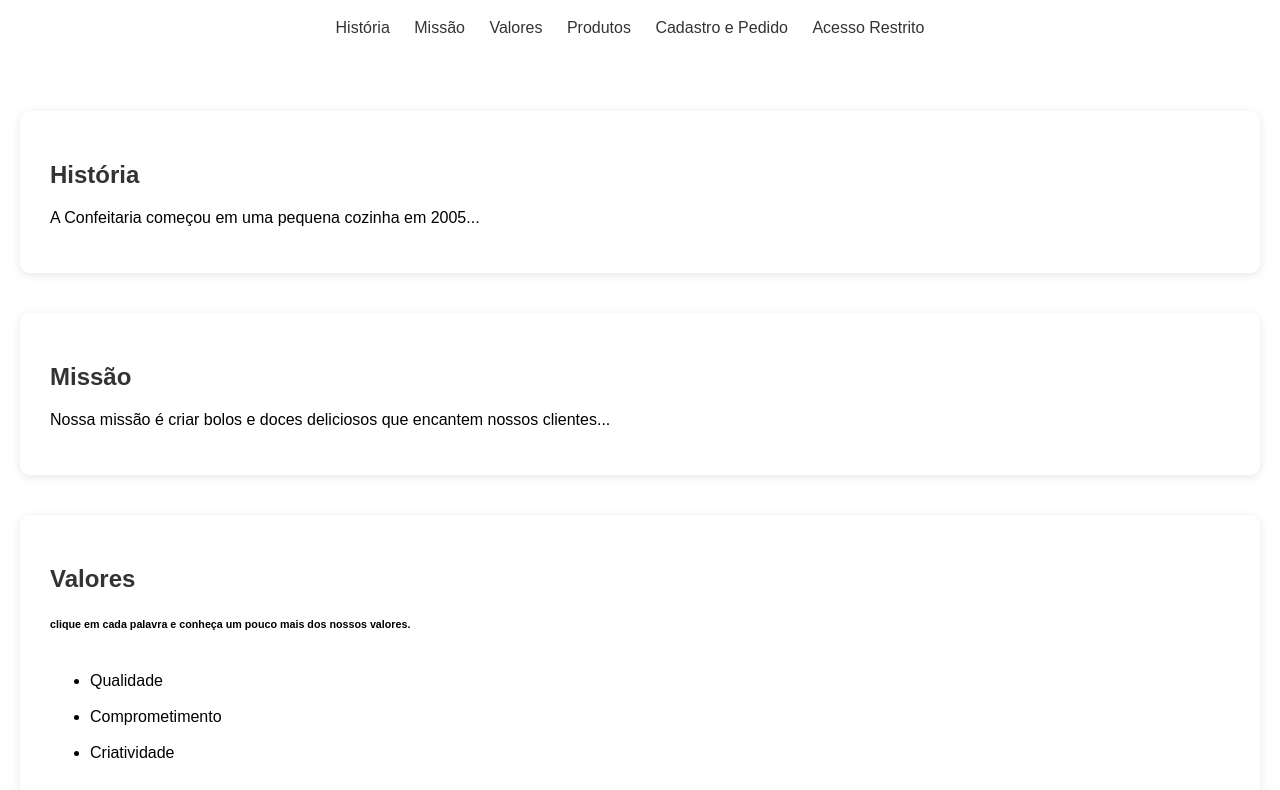
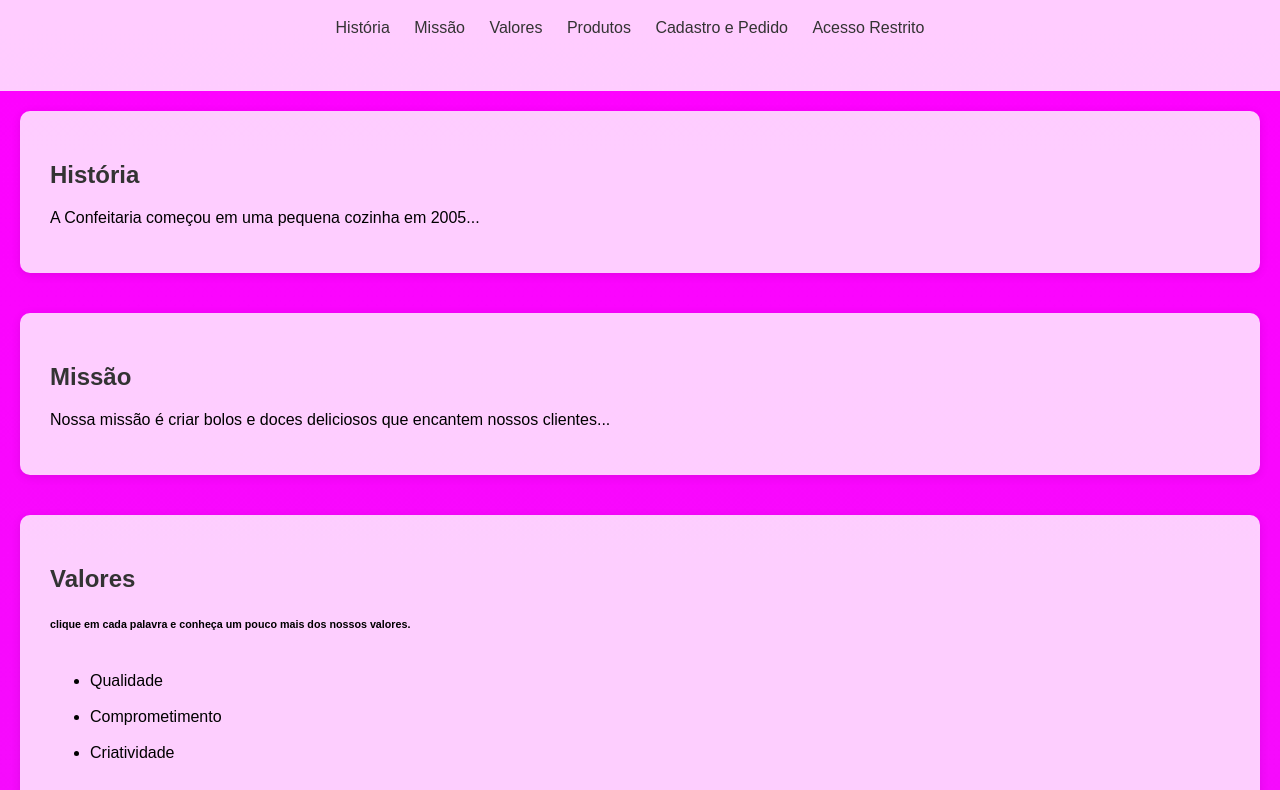
Before and after one commit to AleFroes/Cand, a plain HTML site: page index.html in a window 1280 px wide. Shown: the part 72-862 px from the top of the page. Drawn offline with nearby package versions, Linux system fonts and the light colour scheme; a script that the page names is missing; files whose address does not match are found by name.

Commit message:
Update index.css

```diff
--- a/css/index.css
+++ b/css/index.css
@@ -3,7 +3,7 @@
             font-family: Arial, sans-serif;
             margin: 0;
             padding: 0;
-            background-image: url("img/cake.jpg");
+            background: linear-gradient(to bottom, fuchsia, turquoise);
             background-size: cover;
             background-position: center;
             position: relative;
```
